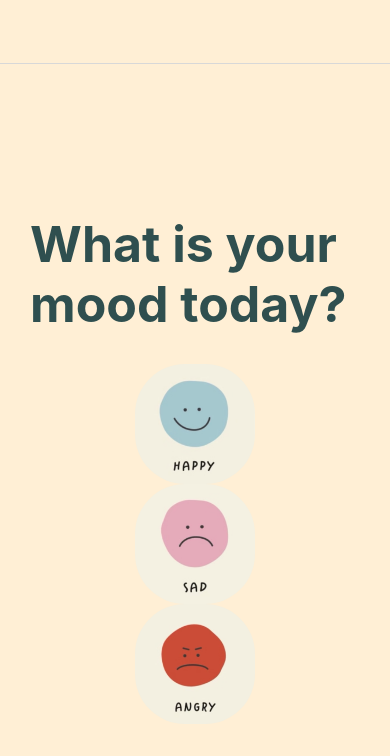
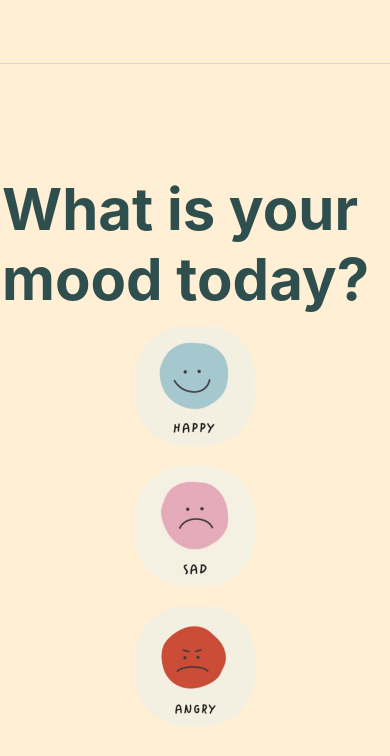
Before and after one commit to jamjam7777/Mood-Words, a React Native app: screen /HomeScreen in a window 390 px wide. Shown: the top 756 px of the page. Built offline with nearby package versions, Linux system fonts and the light colour scheme.

Commit message:
format main page

```diff
--- a/screens/HappyScreen.js
+++ b/screens/HappyScreen.js
@@ -39,7 +39,7 @@ const HappyScreen = () => {
     <View style={styles.button}>
     <Pressable
       onPress={pushFavorite}>
-        <Text style={styles.text}>Remind me today</Text>
+        <Text style={styles.text}>Remind me today!</Text>
       </Pressable>
     </View>
     <View style={styles.button}>
@@ -60,16 +60,17 @@ const styles = StyleSheet.create({
     justifyContent: 'center',
     paddingVertical: 12,
     paddingHorizontal: 32,
-    borderRadius: 4,
+    borderRadius: 8,
     elevation: 3,
     backgroundColor: '#5f9ea0',
+    marginVertical: 13,
   },
 
   text: {
-    fontSize: 16,
+    fontSize: 18,
     lineHeight: 21,
-    fontWeight: 'bold',
     letterSpacing: 0.25,
+    padding: 8,
     color: 'white',
     width: 200,
   },
@@ -79,11 +80,10 @@ const styles = StyleSheet.create({
     backgroundColor: "#ffefd5",
     alignItems: "center",
     justifyContent: "center",
+    marginVertical: 15,
   },
 
-  Pressable: {
-    padding: 20,
-  }
+
 
 });
 
--- a/screens/HomeScreen.js
+++ b/screens/HomeScreen.js
@@ -16,9 +16,9 @@ const HomeScreen = () => {
       <Text
         style={{
           color: "#2f4f4f",
-          fontSize: 50,
+          fontSize: 58,
           fontWeight: "bold",
-          padding: 30,
+          padding: 2,
         }}
       >
         What is your mood today?
@@ -61,14 +61,12 @@ const styles = StyleSheet.create({
     alignItems: "center",
     justifyContent: "center",
   },
-  imageContainer: {
-    flex: 1,
-    paddingTop: 10,
-  },
+
   image: {
     width: 120,
     height: 120,
     borderRadius: 50,
+    marginVertical: 10,
   },
 });
 
```
